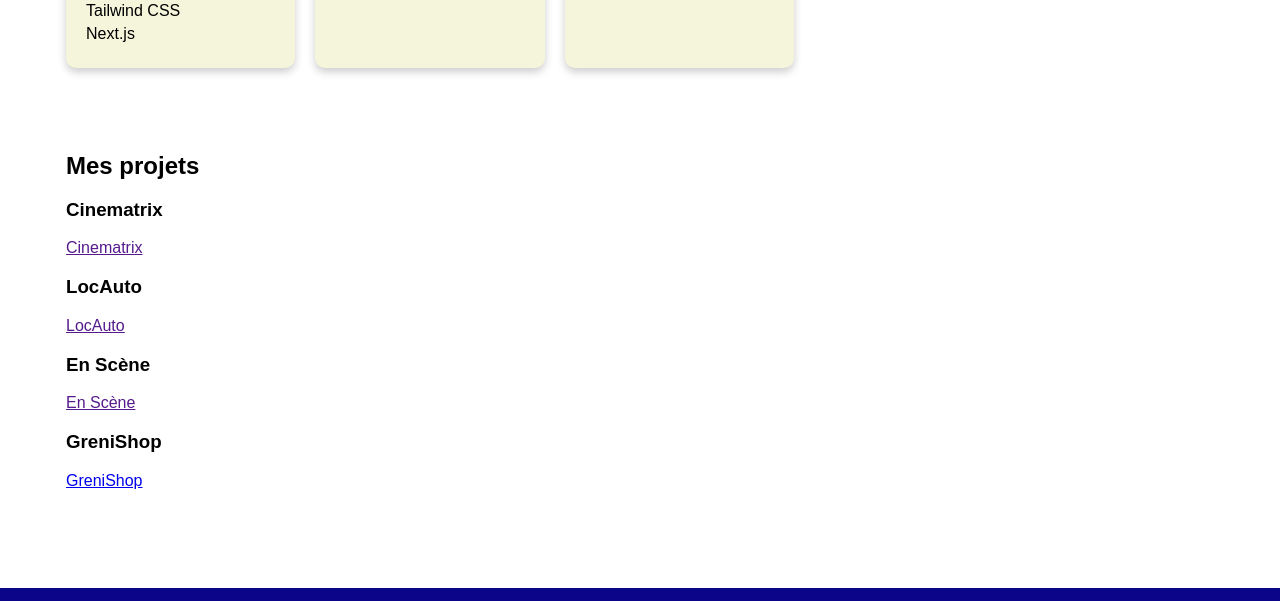
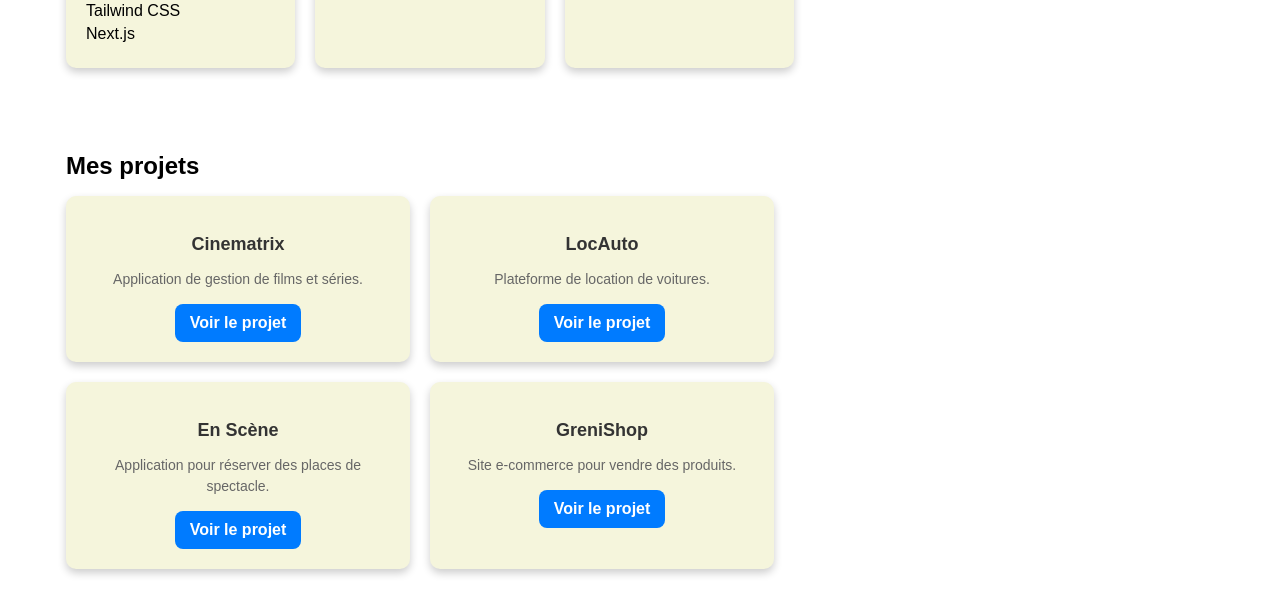
Before and after one commit to Marc-Desir-Bouanga-Niambi/Portfolio, a plain HTML site: page acceuil.html in a window 1280 px wide. Shown: the part 896-1497 px from the top of the page. Drawn offline with Linux system fonts and the light colour scheme.

Commit message:
Fin du suqelette du tableau projet

```diff
--- a/acceuil.html
+++ b/acceuil.html
@@ -87,25 +87,29 @@
         <section>
             <h2>Mes projets</h2>
 
-            <div>
-                <div>
+            <div class="container-projets">
+                <div class="bloc-projets">
                     <h3>Cinematrix</h3>
-                    <a href="">Cinematrix</a>
+                    <p>Application de gestion de films et séries.</p>
+                    <a href="">Voir le projet</a>
                 </div>
 
-                <div>
+                <div class="bloc-projets">
                     <h3>LocAuto</h3>
-                    <a href="">LocAuto</a>
+                    <p>Plateforme de location de voitures.</p>
+                    <a href="">Voir le projet</a>
                 </div>
 
-                <div>
+                <div class="bloc-projets">
                     <h3>En Scène</h3>
-                    <a href="">En Scène</a>
+                    <p>Application pour réserver des places de spectacle.</p>
+                    <a href="">Voir le projet</a>
                 </div>
 
-                <div>
+                <div class="bloc-projets">
                     <h3>GreniShop</h3>
-                    <a href="https://github.com/Marc-Desir-Bouanga-Niambi/Greni">GreniShop</a>
+                    <p>Site e-commerce pour vendre des produits.</p>
+                    <a href="https://github.com/Marc-Desir-Bouanga-Niambi/Greni">Voir le projet</a>
                 </div>
 
             </div>
--- a/style.css
+++ b/style.css
@@ -81,7 +81,6 @@ main h2 {
 .container{
     display: flex; /*pour que les blocs soient côte à côte*/
     gap: 20px; /*pour gérer l'espacement entre les blocs*/
-    align-items: stretch;
 }
 
 .bloc {
@@ -106,6 +105,50 @@ bloc h3 {
 
 .bloc ul li {
     margin-bottom: 5px; /*espacement entre les items*/
+}
+
+.container-projets {
+    display: flex;
+    gap: 20px;
+    flex-wrap: wrap; /*retour à la ligne*/
+
+}
+
+.bloc-projets {
+    width: calc((100% - 40px) / 2);
+    padding: 20px;
+    background-color: beige;
+    border-radius: 10px;
+    box-shadow: 0 4px 8px rgba(0,0,0,0.2);
+    text-align: center;
+}
+
+.bloc-projets h3 {
+    font-size: 18px;
+    color: #333;
+    margin-bottom: 8px;
+}
+
+.bloc-projets p {
+    font-size: 14px;
+    color: #666;
+    line-height: 1.5;
+}
+
+.bloc-projets a {
+    text-decoration: none;
+    display: inline-block;
+    padding: 10px 15px;
+     background-color: #007bff;
+    color: white;
+    border-radius: 8px;
+    font-weight: bold;
+    text-align: center;
+    transition: background-color 0.3s;
+}
+
+.bloc-projets a:hover {
+    background-color: #0056b3;
 }
 
 footer {
```
